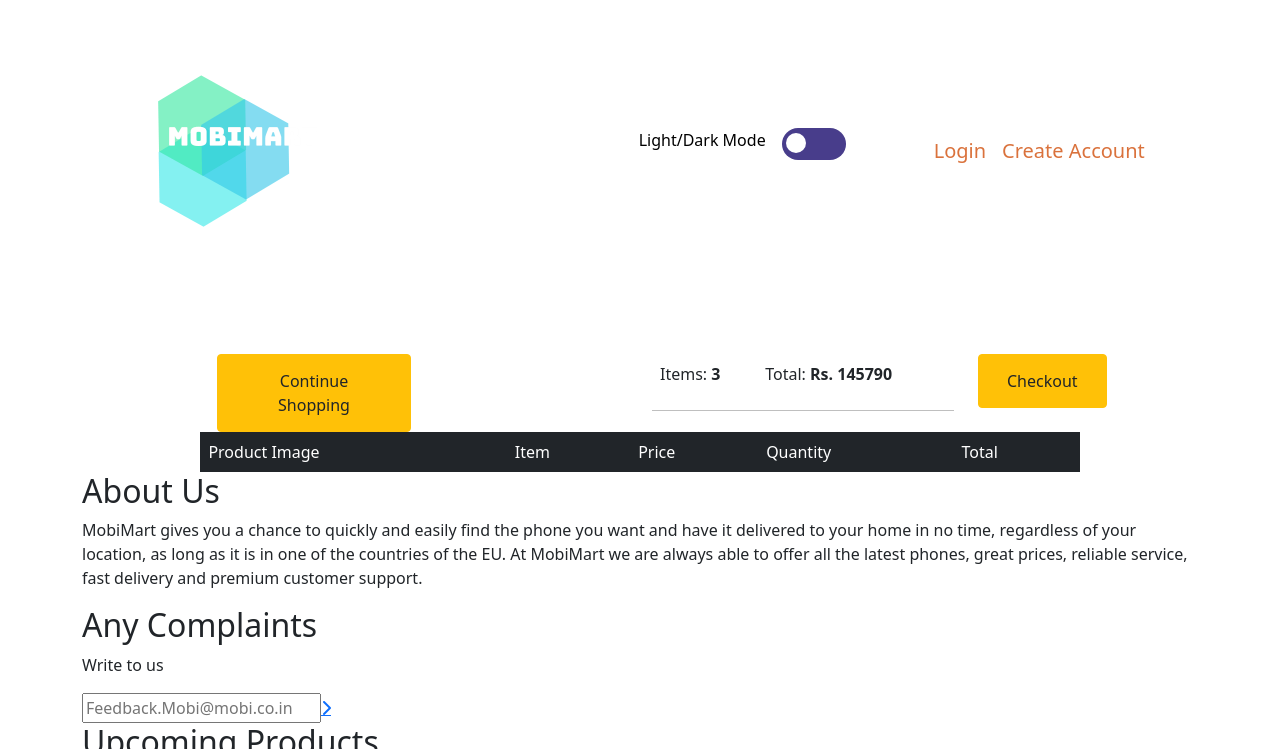
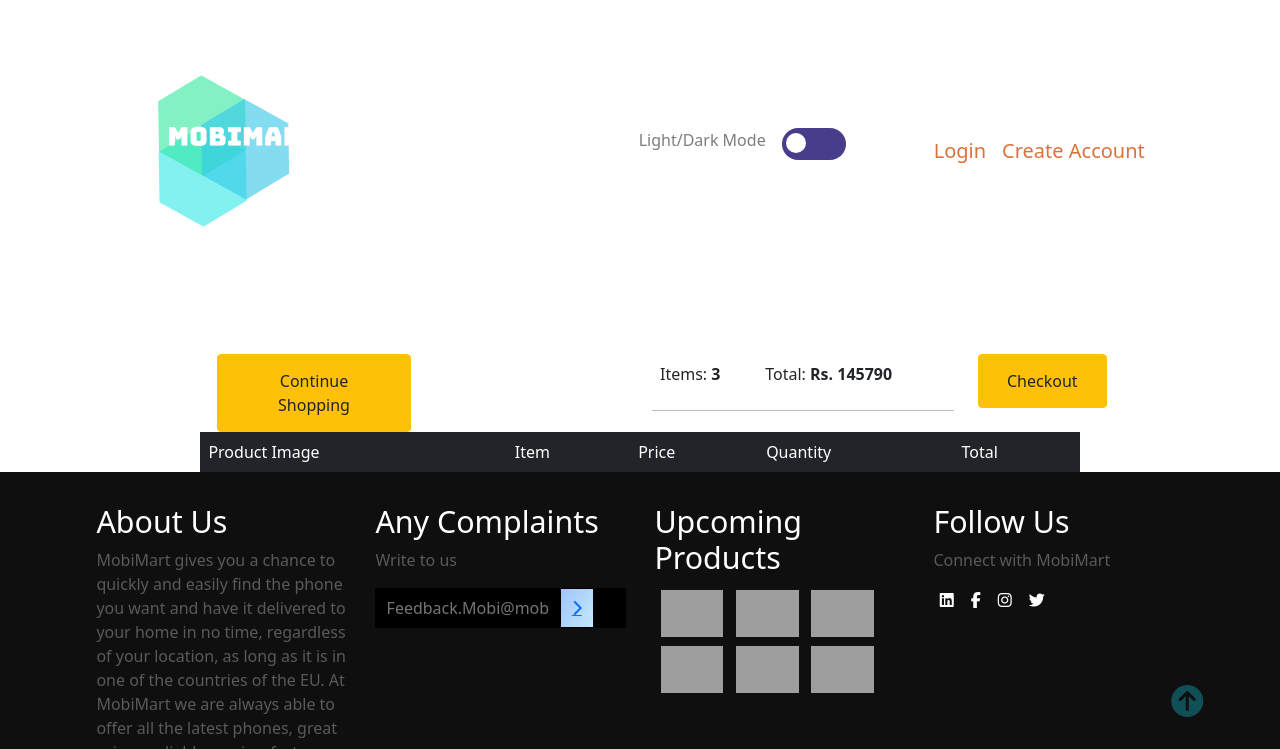
Before and after one commit to kavania2002/MobiMart, a Django app: template MobiMart/templates/cart.html in a window 1280 px wide. Shown: the top 749 px of the page. Run offline with Django 3.2, Linux system fonts and the light colour scheme; the template is opened without the code that fills it: values that come from a table or form of the project are taken from there, others are empty; data comes from the database, SQL or seed files in the repository; some libraries are stand-ins or nearby versions; some web fonts are replaced; grey boxes are pictures that could not be loaded.

Commit message:
Added footer style

```diff
--- a/MobiMart/static/css/style.css
+++ b/MobiMart/static/css/style.css
@@ -131,3 +131,125 @@ body {
 .mobi-desc {
     height: 10%;
 }
+
+/* ----------------- Footer --------------------- */
+
+
+/* ---------------- Global Classes ---------------*/
+
+
+:root{
+
+    /*      Theme colors        */
+    --text-gray: #3f4954;
+    --text-light : #686666da;
+    --bg-color: #0f0f0f;
+    --white: #ffffff;
+    --midnight: #104f55;
+
+    /* gradient color   */
+    --sky: linear-gradient(120deg, #a1c4fd 0%, #c2e9fb 100%);
+
+}
+
+.flex-row{
+    display: flex;
+    flex-direction: row;
+    flex-wrap: wrap;
+}
+
+.container{
+    margin: 0 5vw;
+}
+
+.text-gray{
+    color: var(--text-gray);
+}
+
+p{
+    color: var(--text-light);
+}
+
+
+/* ------x------- Global Classes -------x-------*/
+
+footer.footer{
+    height: 100%;
+    background: var(--bg-color);
+    position: relative;
+}
+
+footer.footer .container{
+    display: grid;
+    grid-template-columns: repeat(4, 1fr);
+}
+
+footer.footer .container > div{
+    flex-grow: 1;
+    flex-basis: 0;
+    padding: 2rem .9rem;
+}
+
+footer.footer .container h2{
+    color: var(--white);
+    font-size: 1.9rem;
+}
+
+footer.footer .newsletter .form-element{
+    background: black;
+    display: inline-block;
+}
+
+footer.footer .newsletter .form-element input{
+    padding: .5rem .7rem;
+    border: none;
+    background: transparent;
+    color: white;
+    font-size: 1rem;
+    width: 74%;
+}
+
+footer.footer .newsletter .form-element span{
+    background: var(--sky);
+    padding: .5rem .7rem;
+    cursor: pointer;
+}
+
+footer.footer .instagram div > img{
+    display: inline-block;
+    width: 25%;
+    height: 50%;
+    margin: .3rem .4rem;
+}
+
+footer.footer .follow div i{
+    color: var(--white);
+    padding: 0 .4rem;
+}
+
+footer.footer .rights{
+    justify-content: center;
+}
+
+
+footer.footer .rights h4 a{
+    color: var(--white);
+}
+
+
+footer.footer .move-up{
+    position: absolute;
+    right: 6%;
+    top: 50%;
+}
+
+footer.footer .move-up span{
+    color: var(--midnight);
+}
+
+footer.footer .move-up span:hover{
+    color: var(--white);
+    cursor: pointer;
+}
+
+/* ---------x------- Footer ----------x---------- */
```
